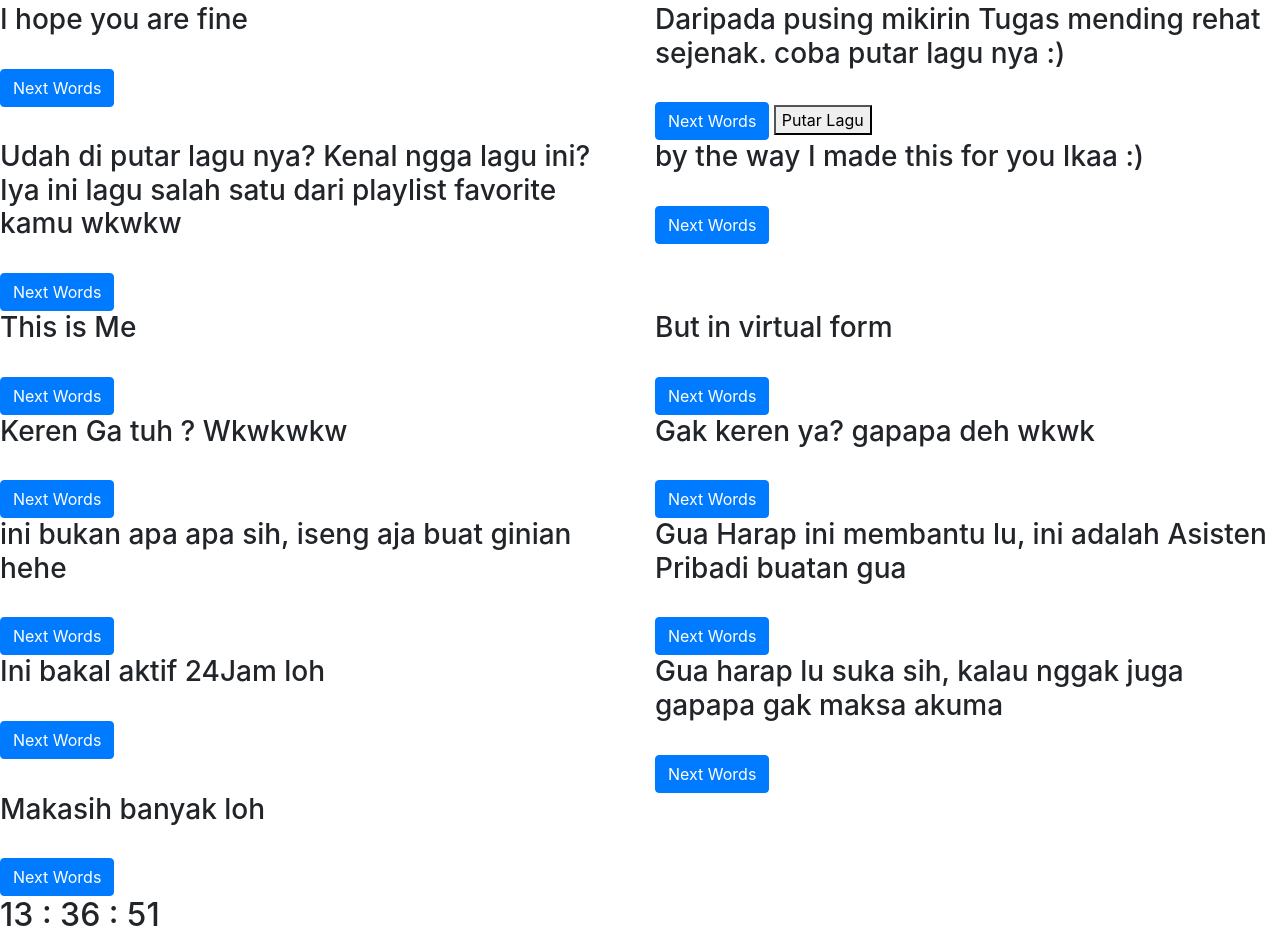
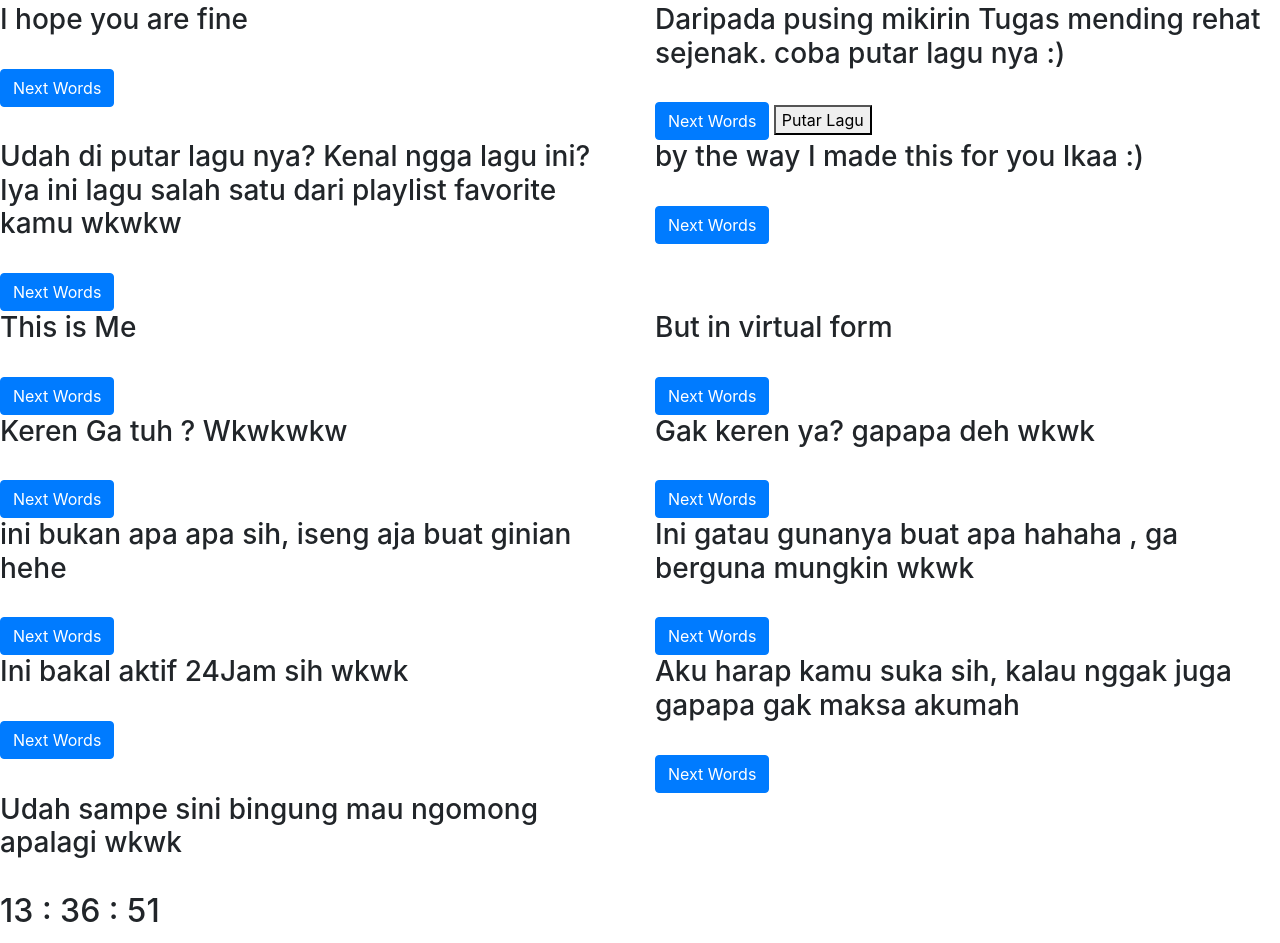
Before and after one commit to mzr-d3bz/mzr-d3bz.github.io, a plain HTML site: page you/index.html in a window 1280 px wide. Shown: the part 1997-2940 px from the top of the page. Drawn offline with nearby package versions, Linux system fonts and the light colour scheme; a script that the page names is missing.

Commit message:
Update index.html

```diff
--- a/you/index.html
+++ b/you/index.html
@@ -147,30 +147,29 @@ function playAudio() {
 
     </div>
 <div class="col-6 nature">
-      <h3 class="font">Gua Harap ini membantu lu, ini adalah Asisten Pribadi buatan gua </h3>
+      <h3 class="font">Ini gatau gunanya buat apa hahaha , ga berguna mungkin wkwk </h3>
       <br>
       <button type="button" class="btn btn-primary" onclick="myShow.next()">Next Words</button>
 
 
     </div>
 <div class="col-6 nature">
-      <h3 class="font">Ini bakal aktif 24Jam loh</h3>
+      <h3 class="font">Ini bakal aktif 24Jam sih wkwk</h3>
       <br>
       <button type="button" class="btn btn-primary" onclick="myShow.next()">Next Words</button>
 
 
     </div>
 <div class="col-6 nature">
-      <h3 class="font">Gua harap lu suka sih, kalau nggak juga gapapa gak maksa akuma</h3>
+      <h3 class="font">Aku harap kamu suka sih, kalau nggak juga gapapa gak maksa akumah</h3>
       <br>
       <button type="button" class="btn btn-primary" onclick="myShow.next()">Next Words</button>
 
 
     </div>
 <div class="col-6 nature">
-      <h3 class="font">Makasih banyak loh</h3>
+      <h3 class="font">Udah sampe sini bingung mau ngomong apalagi wkwk</h3>
       <br>
-      <button type="button" class="btn btn-primary" onclick="myShow.next()">Next Words </button>
 
 
     </div>
```
